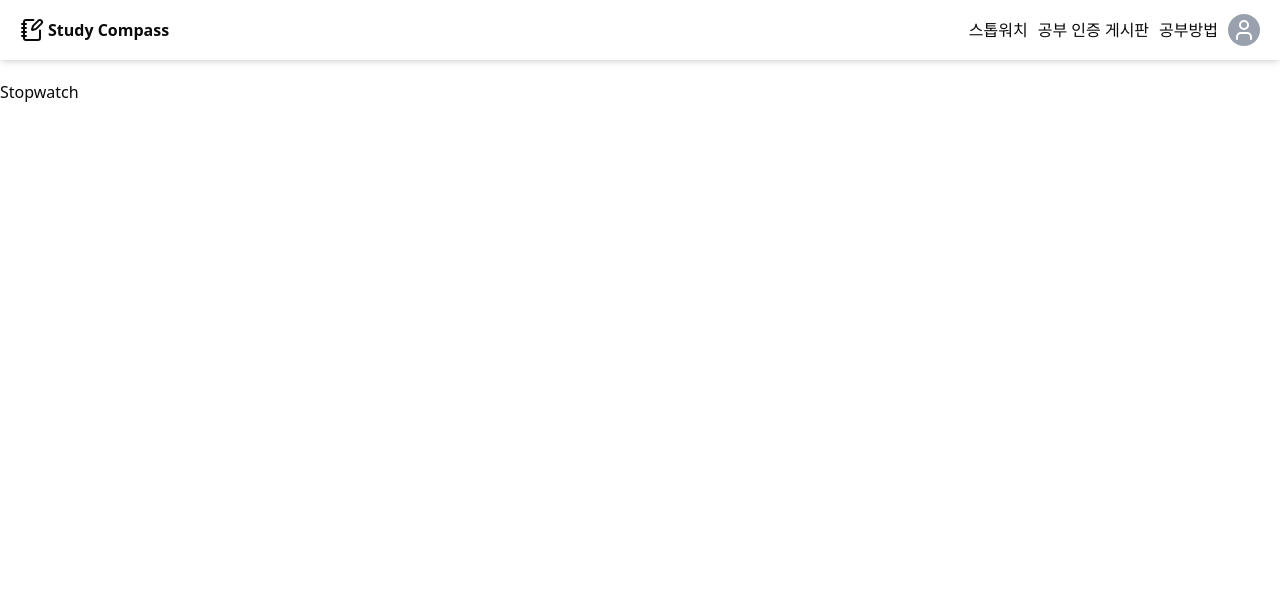
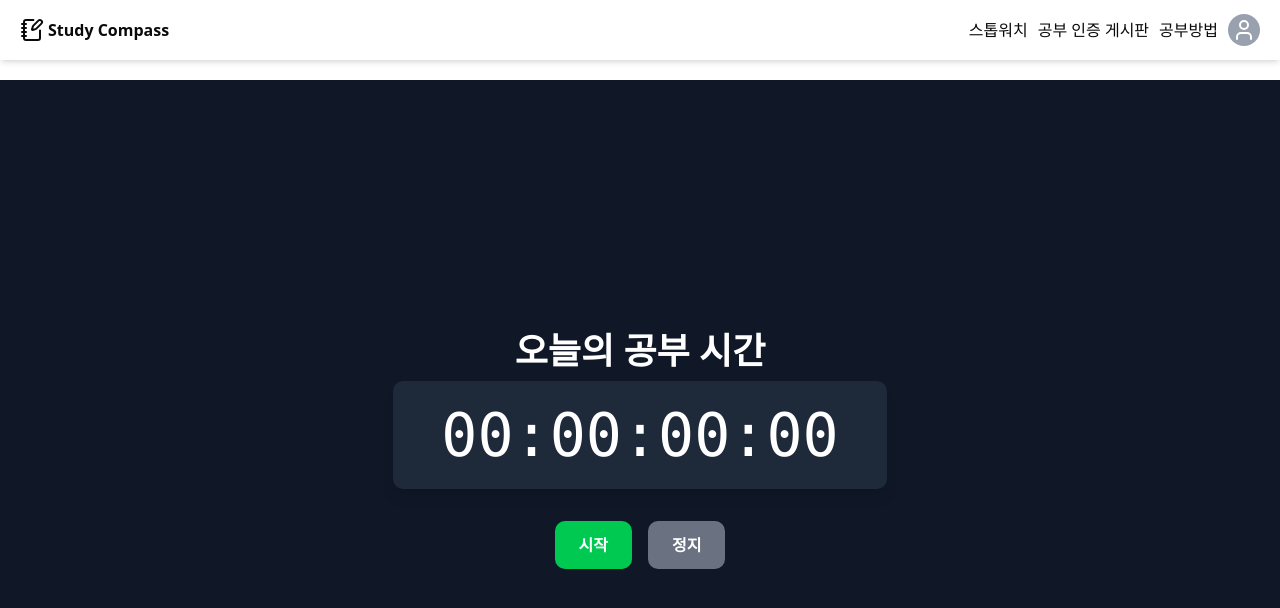
Before and after one commit to SSSunmin/studyCompass, a React (Vite) app: page /stop-watch in a window 1280 px wide. Shown: the top 608 px of the page. Built offline with nearby package versions, Linux system fonts and the light colour scheme.

Commit message:
feat: 스톱워치 기능 추가

```diff
--- a/src/views/Stopwatch.tsx
+++ b/src/views/Stopwatch.tsx
@@ -1,8 +1,64 @@
+import React, { useState, useEffect, useRef } from 'react';
 
-const Stopwatch = () => {
+const Stopwatch: React.FC = () => {
+    const [time, setTime] = useState<number>(0);
+    const [isRunning, setIsRunning] = useState<boolean>(false);
+    const intervalRef = useRef<number | null>(null);
+
+    useEffect(() => {
+        if (isRunning) {
+            intervalRef.current = window.setInterval(() => {
+                setTime((prevTime) => prevTime + 10);
+            }, 10);
+        } else if (intervalRef.current !== null) {
+            window.clearInterval(intervalRef.current);
+        }
+        return () => {
+            if (intervalRef.current !== null) {
+                window.clearInterval(intervalRef.current);
+            }
+        };
+    }, [isRunning]);
+
+    const hours = Math.floor(time / 3600000);
+    const minutes = Math.floor((time % 3600000) / 60000);
+    const seconds = Math.floor((time % 60000) / 1000);
+    const milliseconds = Math.floor((time % 1000) / 10);
+
+    const startAndPause = (): void => {
+        setIsRunning(!isRunning);
+    };
+
+    const reset = (): void => {
+        setIsRunning(false);
+        setTime(0);
+    };
+
     return (
-        <div>
-            Stopwatch
+        <div className="flex flex-col items-center justify-center h-[calc(100vh-60px)] bg-gray-900 text-white">
+            <h1 className="text-4xl font-bold mb-[10px]">오늘의 공부 시간</h1>
+            <div className="text-6xl font-mono bg-gray-800 py-6 px-12 rounded-lg shadow-lg">
+                {String(hours).padStart(2, '0')}:
+                {String(minutes).padStart(2, '0')}:
+                {String(seconds).padStart(2, '0')}:
+                {String(milliseconds).padStart(2, '0')}
+            </div>
+            <div className="flex space-x-4 mt-8">
+                <button
+                    onClick={startAndPause}
+                    className={`px-6 py-3 rounded-lg font-semibold ${
+                        isRunning ? 'bg-red-500 hover:bg-red-600' : 'bg-green-500 hover:bg-green-600'
+                    } transition duration-300`}
+                >
+                    {isRunning ? '일시정지' : '시작'}
+                </button>
+                <button
+                    onClick={reset}
+                    className="px-6 py-3 rounded-lg font-semibold bg-gray-500 hover:bg-gray-600 transition duration-300"
+                >
+                    정지
+                </button>
+            </div>
         </div>
     );
 };
```
